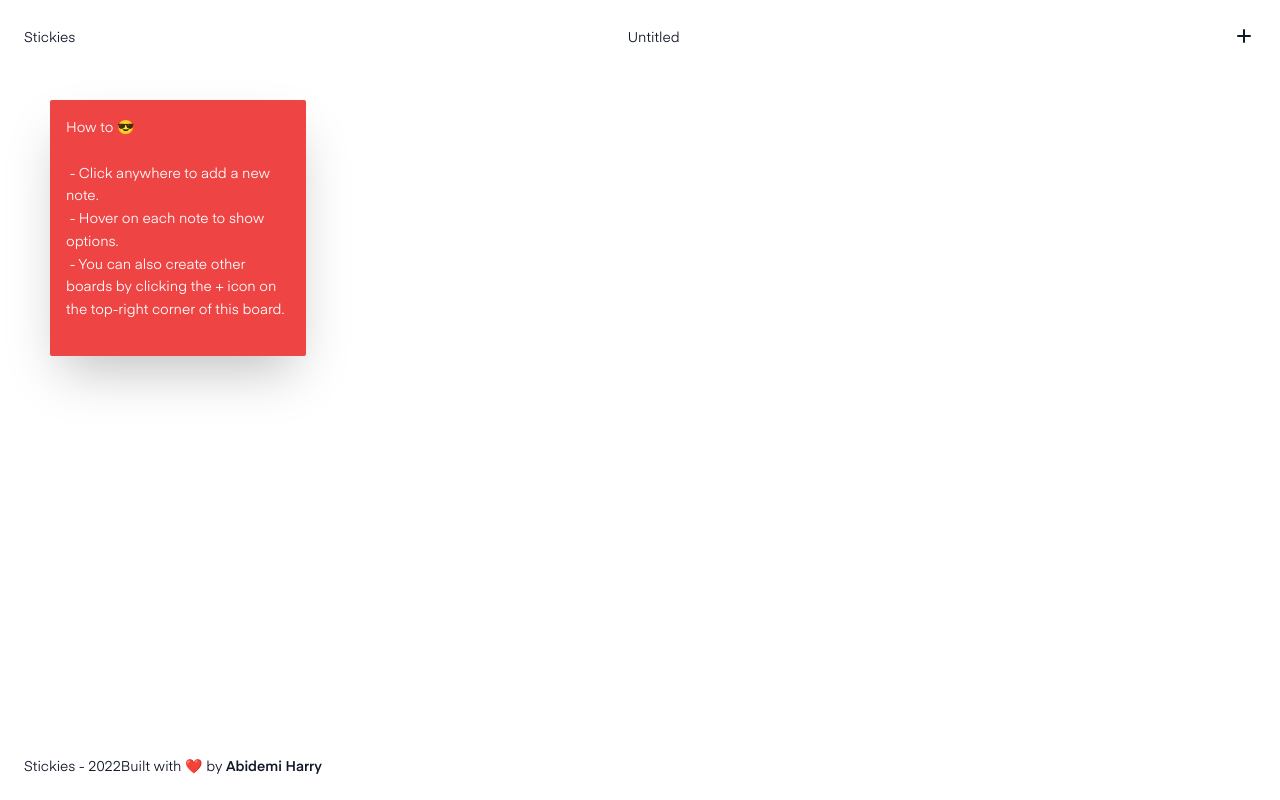
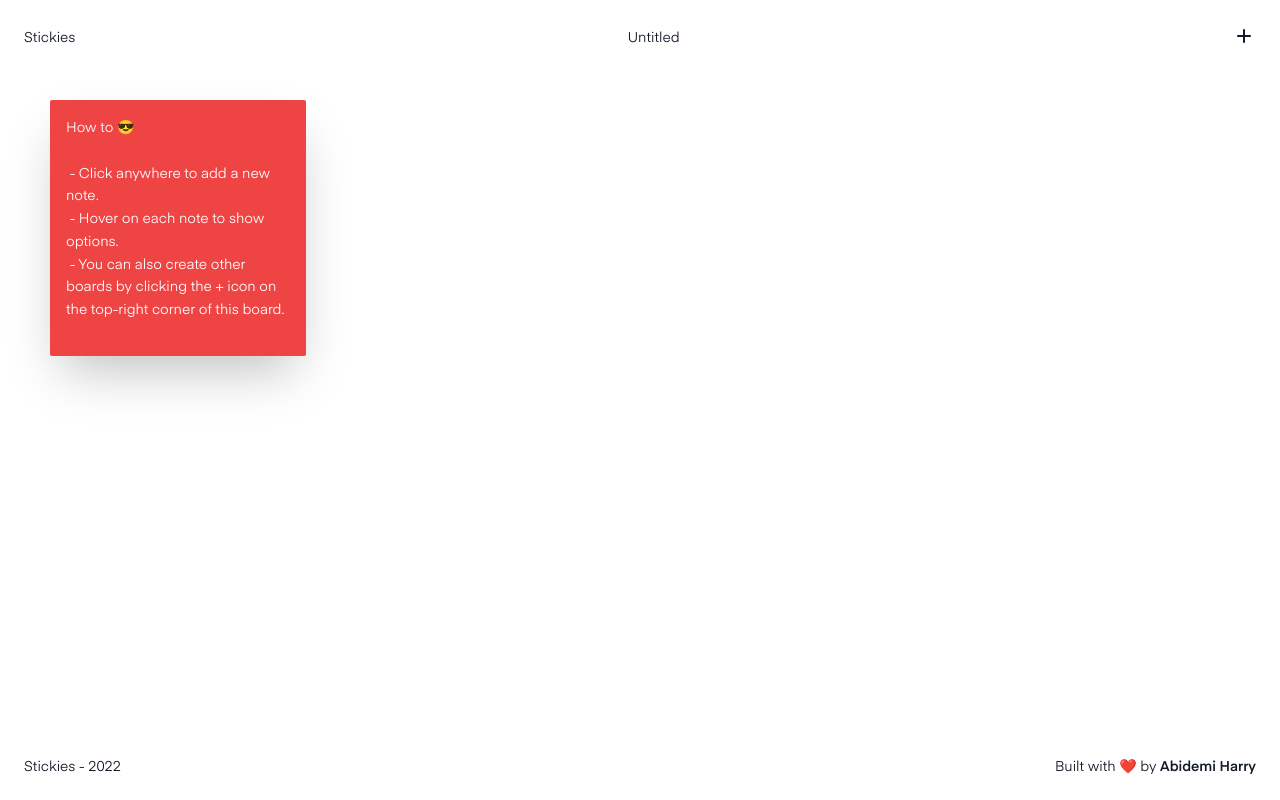
Before and after one commit to theharryszn/stickies, a Vue app: page /board in a window 1280 px wide. Built offline with nearby package versions, Linux system fonts and the light colour scheme.

Commit message:
fix: footer width

```diff
--- a/src/assets/styles/main.scss
+++ b/src/assets/styles/main.scss
@@ -72,7 +72,7 @@ b {
 }
 
 footer {
-    @apply flex flex-row justify-between items-center p-6;
+    @apply flex flex-row justify-between items-center p-6 w-full;
 }
 
 .link {
@@ -88,9 +88,8 @@ footer {
 }
 
 .board-footer {
-    @apply flex justify-between items-center fixed bottom-0 w-full z-50;
+    @apply flex fixed bottom-0 w-full z-50;
 }
-
 
 
 .note {
```
